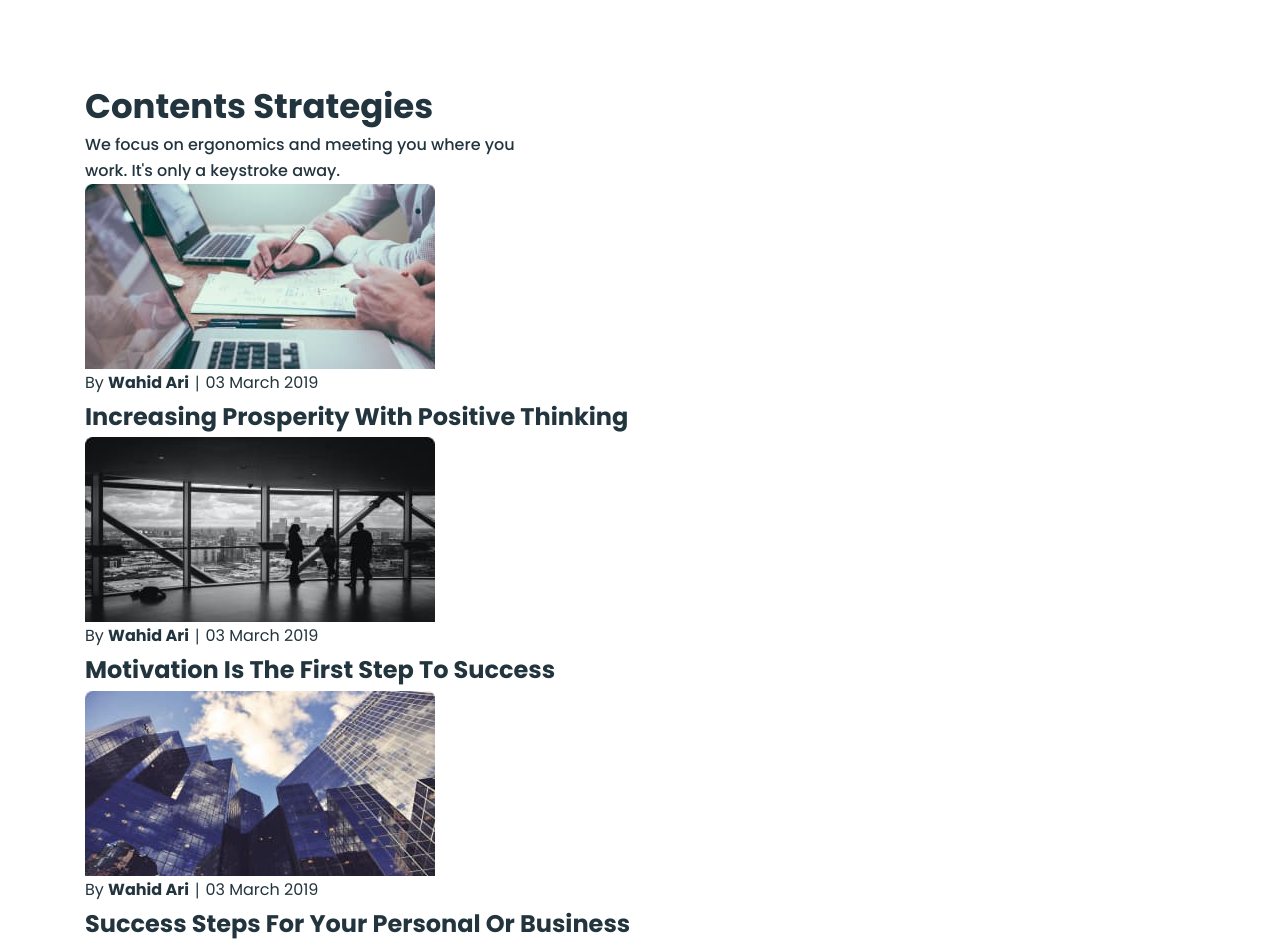
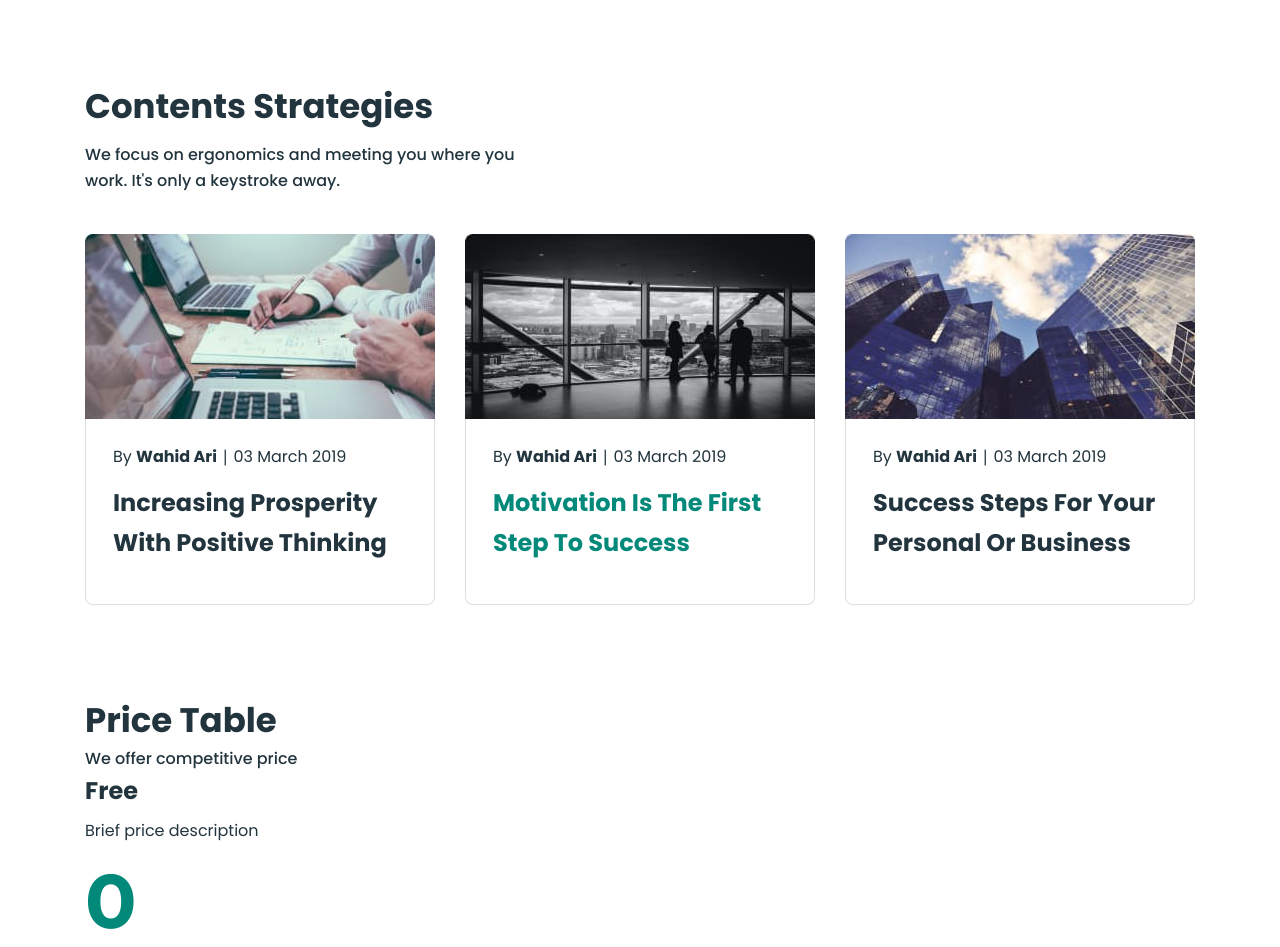
Before and after one commit to romfantast/product-practice, a plain HTML site: page index.html in a window 1280 px wide. Shown: the part 1980-2927 px from the top of the page. Drawn offline with nearby package versions, Linux system fonts and the light colour scheme.

Commit message:
update files
before 4 module

```diff
--- a/css/style.css
+++ b/css/style.css
@@ -1,12 +1,12 @@
 :root {
   --primary-text-color: #22343d;
   --secondary-text-color: #ffffff;
-  --accent-text-color: #02897a;
-  --font-accent: 'Montserrat', sans-serif;
+  --accent-color: #02897a;
+  --font-accent: "Montserrat", sans-serif;
 }
 
 body {
-  font-family: 'Poppins', sans-serif;
+  font-family: "Poppins", sans-serif;
   color: #22343d;
 }
 
@@ -128,11 +128,30 @@ button {
 
 /* strategies */
 
+.strategies-title {
+  margin-bottom: 10px;
+}
+
 .strategies-description {
   width: 470px;
   font-weight: 500;
   font-size: 16px;
   line-height: 26px;
+
+  margin-bottom: 40px;
+}
+
+.strategies-list {
+  display: flex;
+  flex-wrap: wrap;
+
+  column-gap: 30px;
+}
+
+/*calc((100% - кіль-сть_відступів_в_рядку * значення_одного_рядка)
+ / кіль-сть_елементів_в_рядку)*/
+.strategies-item {
+  flex-basis: calc((100% - 2 * 30px) / 3);
 }
 
 .strategies-item-bold-text {
@@ -140,10 +159,35 @@ button {
   line-height: 1.75;
 }
 
+.strategies-wrapper {
+  border: 1px solid #dedede;
+  border-top: none;
+  border-bottom-left-radius: 8px;
+  border-bottom-right-radius: 8px;
+
+  padding-top: 24px;
+  padding-right: 27px;
+  padding-bottom: 40px;
+  padding-left: 27px;
+
+  /*===== замість MARGIN між елементами =====*/
+  /* display: flex;
+  flex-direction: column;
+  row-gap: 12px; */
+}
+
 .strategies-item-title {
   font-weight: 700;
   font-size: 24px;
   line-height: 1.67;
+}
+
+.strategies-item-text {
+  margin-bottom: 12px;
+}
+
+.title-green-accent {
+  color: var(--accent-color);
 }
 
 /* price */
@@ -166,7 +210,7 @@ button {
   font-size: 76px;
   line-height: 1.32;
   letter-spacing: 0.02em;
-  color: var(--accent-text-color);
+  color: var(--accent-color);
 }
 
 .currency {
@@ -175,7 +219,7 @@ button {
   font-size: 24px;
   line-height: 1.25;
   letter-spacing: 0.01em;
-  color: var(--accent-text-color);
+  color: var(--accent-color);
 }
 
 .period {
@@ -202,5 +246,5 @@ button {
   width: 139px;
   height: 44px;
   color: var(--secondary-text-color);
-  background-color: #02897a;
+  background-color: var(--accent-color);
 }
--- a/index.html
+++ b/index.html
@@ -2,16 +2,16 @@
 <html lang="en">
 
 <head>
-	<meta charset="UTF-8" />
-	<meta http-equiv="X-UA-Compatible" content="IE=edge" />
-	<meta name="viewport" content="width=device-width, initial-scale=1.0" />
+    <meta charset="UTF-8"/>
+    <meta http-equiv="X-UA-Compatible" content="IE=edge"/>
+    <meta name="viewport" content="width=device-width, initial-scale=1.0"/>
     <title>Document</title>
     <link rel="preconnect" href="https://fonts.googleapis.com">
     <link rel="preconnect" href="https://fonts.gstatic.com" crossorigin>
     <link
             href="https://fonts.googleapis.com/css2?family=Montserrat:wght@400;500;600;700&family=Poppins:wght@400;500;600;700&display=swap"
             rel="stylesheet">
-	<link rel="stylesheet" href="https://cdn.jsdelivr.net/npm/modern-normalize@1.1.0/modern-normalize.min.css" />
+    <link rel="stylesheet" href="https://cdn.jsdelivr.net/npm/modern-normalize@1.1.0/modern-normalize.min.css"/>
     <link rel="stylesheet" href="./css/style.css">
 </head>
 
@@ -176,19 +176,19 @@
             </p>
             <ul class="staff-list list">
                 <li class="staff-item">
-						<img src="./images/experts/avatar-0.jpg" alt="expert 1" width="98" />
+                    <img src="./images/experts/avatar-0.jpg" alt="expert 1" width="98"/>
                     <p class="staff-item-text">I can take care of your pitch</p>
                 </li>
                 <li class="staff-item">
-						<img src="./images/experts/avatar-1.jpg" alt="expert 2" width="98" />
+                    <img src="./images/experts/avatar-1.jpg" alt="expert 2" width="98"/>
                     <p class="staff-item-text">I can prototype your app</p>
                 </li>
                 <li class="staff-item">
-						<img src="./images/experts/avatar-2.jpg" alt="expert 3" width="98" />
+                    <img src="./images/experts/avatar-2.jpg" alt="expert 3" width="98"/>
                     <p class="staff-item-text">I can take care of your pitch</p>
                 </li>
                 <li class="staff-item">
-						<img src="./images/experts/avatar-3.jpg" alt="expert 4" width="98" />
+                    <img src="./images/experts/avatar-3.jpg" alt="expert 4" width="98"/>
                     <p class="staff-item-text">I can help marketing strategy</p>
                 </li>
             </ul>
@@ -204,8 +204,11 @@
             </p>
             <ul class="list strategies-list">
                 <li class="strategies-item">
-						<img src="./images/strategies/strategy-1.jpg" alt="Increasing Prosperity With Positive Thinking"
-							width="350" />
+                    <img
+                         src="./images/strategies/strategy-1.jpg"
+                         alt="Increasing Prosperity With Positive Thinking"
+                         width="350"
+                    />
                     <div class="strategies-wrapper">
                         <p class="strategies-item-text">
                             By <span class="strategies-item-bold-text">Wahid Ari</span> &#8739; 03 March 2019
@@ -214,18 +217,24 @@
                     </div>
                 </li>
                 <li class="strategies-item">
-						<img src="./images/strategies/strategy-2.jpg" alt="Motivation Is The First Step To Success"
-							width="350" />
+                    <img
+                         src="./images/strategies/strategy-2.jpg"
+                         alt="Motivation Is The First Step To Success"
+                         width="350"
+                    />
                     <div class="strategies-wrapper">
                         <p class="strategies-item-text">
                             By <span class="strategies-item-bold-text">Wahid Ari</span> &#8739; 03 March 2019
                         </p>
-							<h3 class="strategies-item-title">Motivation Is The First Step To Success</h3>
+                        <h3 class="strategies-item-title title-green-accent">Motivation Is The First Step To Success</h3>
                     </div>
                 </li>
                 <li class="strategies-item">
-						<img src="./images/strategies/strategy-3.jpg" alt="Success Steps For Your Personal Or Business"
-							width="350" />
+                    <img
+                         src="./images/strategies/strategy-3.jpg"
+                         alt="Success Steps For Your Personal Or Business"
+                         width="350"
+                    />
                     <div class="strategies-wrapper">
                         <p class="strategies-item-text">
                             By <span class="strategies-item-bold-text">Wahid Ari</span> &#8739; 03 March 2019
```
Lines whose indentation alone changed are shown as unchanged.
